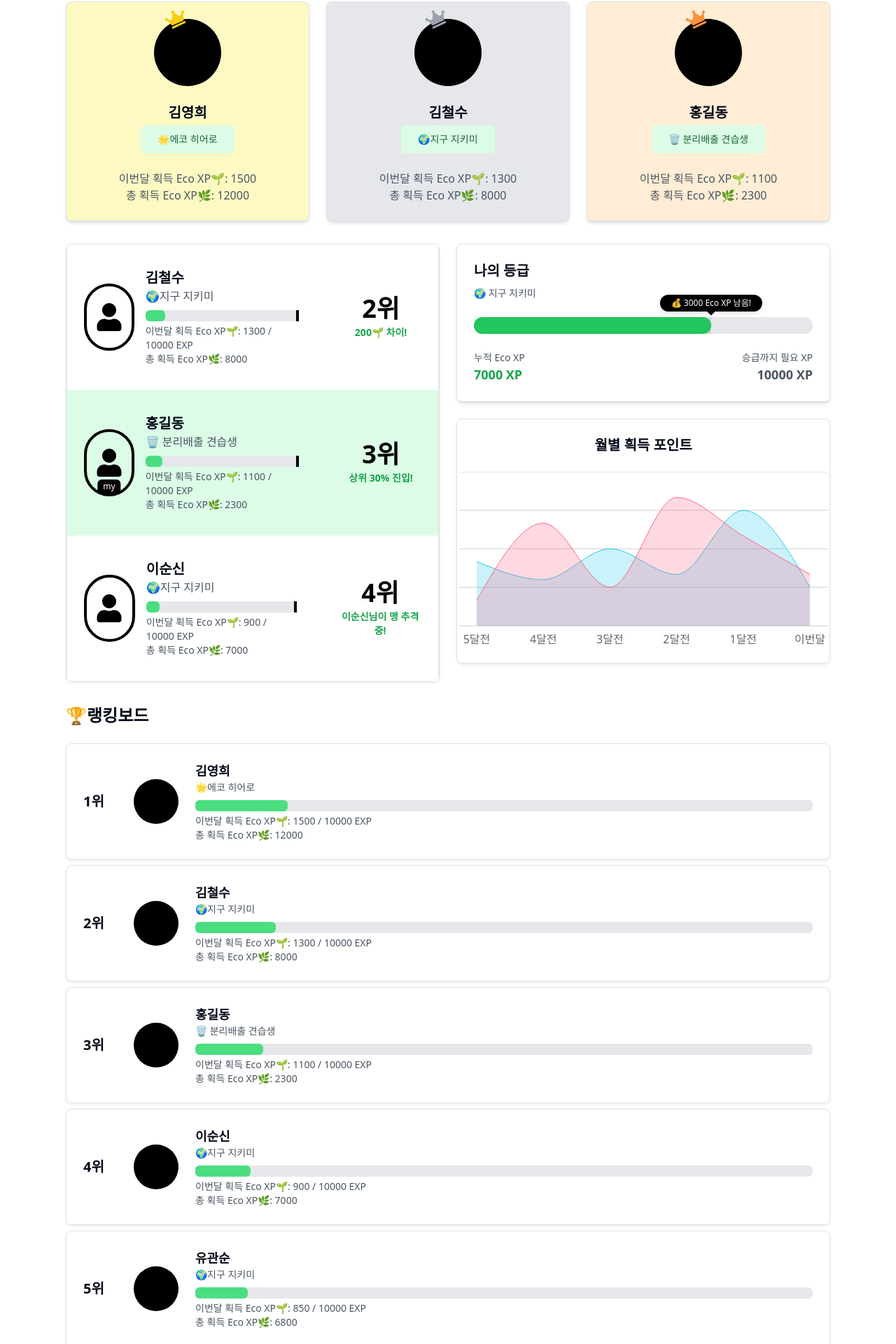
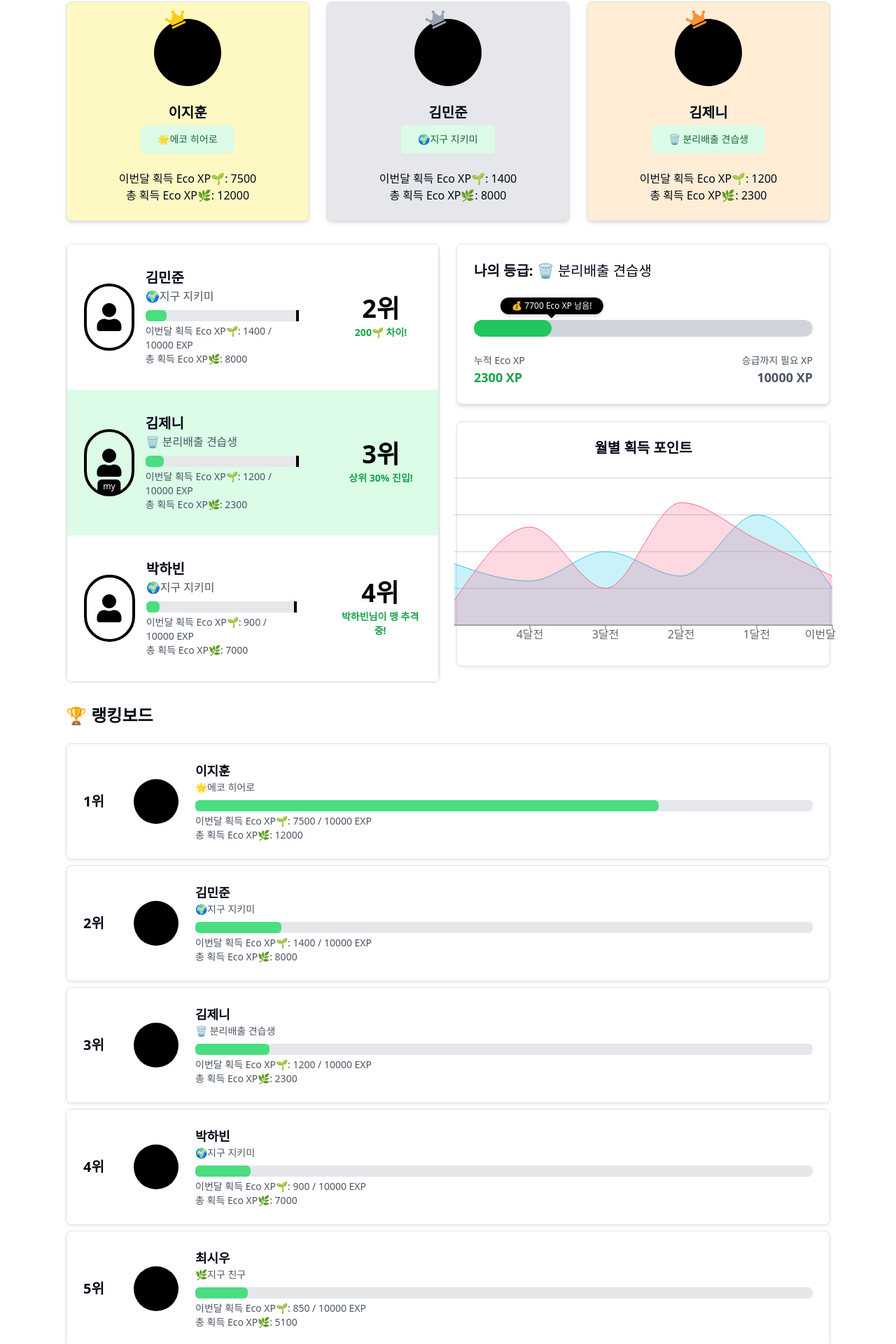
Before and after one commit to TABA7-Sseudam/SseuDam, a React (Vite) app: page /ranking in a window 1280 px wide. Shown: the part 193-2113 px from the top of the page at 70% size. Built offline with nearby package versions, Linux system fonts and the light colour scheme.

Commit message:
랭킹 컴포넌트 리팩토링: UI/데이터 로직 분리, 더미 데이터 적용, 동적 랭킹 표시 구현

```diff
--- a/package.json
+++ b/package.json
@@ -18,7 +18,7 @@
     "@radix-ui/react-icons": "^1.3.2",
     "@radix-ui/react-navigation-menu": "^1.1.4",
     "@radix-ui/react-slot": "^1.1.1",
-    "axios": "^1.6.7",
+    "axios": "^1.7.9",
     "bootstrap": "^5.3.3",
     "bootstrap-icons": "^1.11.3",
     "class-variance-authority": "^0.7.1",
--- a/src/components/ranking/Ranking.tsx
+++ b/src/components/ranking/Ranking.tsx
@@ -1,29 +1,28 @@
+// src/components/ranking/Ranking.tsx
 import { useState, useEffect } from "react"
 import { useNavigate } from "react-router-dom"
 import { Card } from "@/components/ui/card"
 import { Button } from "@/components/ui/button"
 import { FaCrown, FaUser } from "react-icons/fa"
 import { Area, AreaChart, CartesianGrid, XAxis, Tooltip } from "recharts"
-import { users } from "@/components/ranking/Ranking_user"
+import { fetchUsers, fetchChartData, User, ChartData } from "@/components/ranking/Ranking_user"
 import 'bootstrap-icons/font/bootstrap-icons.css'
-import { Tooltip as BootstrapTooltip } from "bootstrap"
 import Dropdown from 'react-bootstrap/Dropdown'
 
-
-// 차트 데이터
-const chartData = [
-  { month: "5달전", 사용자: 100, 주민평균: 250 },
-  { month: "4달전", 사용자: 400, 주민평균: 180 },
-  { month: "3달전", 사용자: 150, 주민평균: 300 },
-  { month: "2달전", 사용자: 500, 주민평균: 200 },
-  { month: "1달전", 사용자: 350, 주민평균: 450 },
-  { month: "이번달", 사용자: 200, 주민평균: 150 }
-]
-
-// UserCard Props 타입 정의
-interface UserCardProps {
+// 📝 UserCard 컴포넌트 정의
+const UserCard = ({
+  name,
+  grade,
+  xp,
+  message,
+  rank,
+  rankDifference,
+  highlight = false,
+  isFirst = false,
+  isLast = false
+}: {
   name: string
-  title: string
+  grade: string
   xp: number
   message: string
   rank: string
@@ -31,25 +30,13 @@ interface UserCardProps {
   highlight?: boolean
   isFirst?: boolean
   isLast?: boolean
-}
-
-// 개별 사용자 카드 컴포넌트
-const UserCard = ({
-  name,
-  title,
-  xp,
-  message,
-  rank,
-  rankDifference,
-  highlight = false,
-  isFirst = false,
-  isLast = false
-}: UserCardProps) => {
-  const borderClasses =
-    `${isFirst ? 'rounded-t-lg border-t border-l border-r' : ''}
+}) => {
+  const borderClasses = `
+    ${isFirst ? 'rounded-t-lg border-t border-l border-r' : ''}
     ${isLast ? 'rounded-b-lg border-b border-l border-r' : ''}
     ${!isFirst && !isLast ? 'border-l border-r' : ''}
-    ${highlight ? 'bg-green-100' : 'bg-white'}`
+    ${highlight ? 'bg-green-100' : 'bg-white'}
+  `
 
   return (
     <div className={`p-4 flex flex-col justify-center flex-1 ${borderClasses}`}>
@@ -64,7 +51,7 @@ const UserCard = ({
         </div>
         <div className="flex-grow relative pr-20">
           <h2 className="text-xl font-bold">{name}</h2>
-          <p className="text-gray-600">{title}</p>
+          <p className="text-gray-600">{grade}</p>
           <div className="w-[120%] bg-gray-200 h-4 rounded mt-2 mb-1 relative">
             <div className="bg-green-400 h-4 rounded" style={{ width: `${(xp / 10000) * 100}%` }}></div>
             <div className="absolute top-0 right-0 h-full border-l-4 border-black"></div>
@@ -81,20 +68,20 @@ const UserCard = ({
   )
 }
 
-// 등급표 컴포넌트
-const EcoProgressBar = () => {
-  const userPoints = 7000
+// 📝 등급표 컴포넌트
+const EcoProgressBar = ({ totalXP, grade }: { totalXP: number, grade: string }) => {
   const levelUpPoints = 10000
-  const progressPercentage = (userPoints / levelUpPoints) * 100
-  const remainingPoints = levelUpPoints - userPoints
+  const progressPercentage = (totalXP / levelUpPoints) * 100
+  const remainingPoints = levelUpPoints - totalXP
 
   return (
     <Card className="p-6 bg-white rounded-lg shadow-md relative w-full">
-      <h2 className="text-xl font-bold mb-2">나의 등급</h2>
-      <p className="text-sm text-gray-600 mb-4">🌍 지구 지키미</p>
-      <div className="relative w-full h-6 bg-gray-300 rounded-full overflow-visible">
+      <h2 className="text-xl font-bold mb-2">
+        나의 등급: <span className="font-normal">{grade}</span>
+      </h2>
+      <br />
+      <div className="mt-4 relative w-full h-6 bg-gray-300 rounded-full overflow-visible">
         <div className="h-full bg-green-500 rounded-full" style={{ width: `${progressPercentage}%` }}></div>
-        <div className="h-full bg-gray-200 absolute top-0 right-0 rounded-r-full" style={{ width: `${100 - progressPercentage}%` }}></div>
         <div
           className="absolute -top-8 z-20"
           style={{ left: `${progressPercentage}%`, transform: 'translateX(-50%)' }}
@@ -108,7 +95,7 @@ const EcoProgressBar = () => {
       <div className="flex justify-between mt-4">
         <div className="text-left">
           <p className="text-sm text-gray-600">누적 Eco XP</p>
-          <p className="text-lg font-bold text-green-600">{userPoints} XP</p>
+          <p className="text-lg font-bold text-green-600">{totalXP} XP</p>
         </div>
         <div className="text-right">
           <p className="text-sm text-gray-600">승급까지 필요 XP</p>
@@ -120,78 +107,63 @@ const EcoProgressBar = () => {
 }
 
 export function Ranking() {
-  const [timeFrame, setTimeFrame] = useState("thismonth")
+  const [users, setUsers] = useState<User[]>([])
+  const [chartData, setChartData] = useState<ChartData[]>([])
   const [currentPage, setCurrentPage] = useState(1)
   const navigate = useNavigate()
 
-  // 툴팁 활성화 및 클린업 처리
   useEffect(() => {
-    const tooltipTriggerList = Array.from(document.querySelectorAll('[data-bs-toggle="tooltip"]'))
-    const tooltipList = tooltipTriggerList.map(tooltipTriggerEl => new BootstrapTooltip(tooltipTriggerEl))
-
-    // 컴포넌트 언마운트 시 툴팁 제거
-    return () => {
-      tooltipList.forEach(tooltip => tooltip.dispose())
+    const loadData = async () => {
+      const userData = await fetchUsers()
+      const chartInfo = await fetchChartData()
+      setUsers(userData)
+      setChartData(chartInfo)
     }
+    loadData()
   }, [])
 
-  const handleGuideClick = () => {
-    navigate("/ranking/rank_tier_guide")
-  }
+  const currentUserName = '김제니' // 현재 사용자 설정
+  const currentUser = users.find(u => u.name === currentUserName)
+  const currentIndex = users.findIndex(u => u.name === currentUserName)
 
   const usersPerPage = 10
-  const handlePrevPage = () => {
-    if (currentPage > 1) setCurrentPage(currentPage - 1)
-  }
-  const handleNextPage = () => {
-    if (currentPage < 5) setCurrentPage(currentPage + 1)
-  }
   const currentUsers = users.slice((currentPage - 1) * usersPerPage, currentPage * usersPerPage)
-  const placeholderUsers = Array.from({ length: usersPerPage }, (_, index) => ({
-    rank: (currentPage - 1) * usersPerPage + index + 1,
-    name: "--",
-    title: "--",
-    avatar: "",
-    monthlyPoints: 0,
-    totalPoints: 0
-  }))
-  const displayedUsers = currentUsers.length ? currentUsers : placeholderUsers
-  const topContributors = users.slice(0, 3)
+
+  // 상위 3명 정렬
+  const topContributors = [...users].sort((a, b) => b.monthlyPoints - a.monthlyPoints).slice(0, 3)
+
+  const handlePrevPage = () => { if (currentPage > 1) setCurrentPage(currentPage - 1) }
+  const handleNextPage = () => { if (currentPage < Math.ceil(users.length / usersPerPage)) setCurrentPage(currentPage + 1) }
 
   return (
     <div className="container mx-auto p-6 bg-white">
       <div className="flex justify-between items-center mb-8">
         <h1 className="text-3xl font-bold flex items-center gap-2">
-        🏅대림 1동 분리수거 랭킹
-
-          {/* 아이콘 버튼 수정: 크기, 색상, 툴팁 */}
+          🏅대림 1동 분리수거 랭킹
           <button
             type="button"
-            className="btn btn-link p-0 ml-2 text-primary"  // 파란색 아이콘 적용
-            onClick={handleGuideClick}
+            className="btn btn-link p-0 ml-2 text-primary"
+            onClick={() => navigate("/ranking/rank_tier_guide")}
             data-bs-toggle="tooltip"
-            data-bs-placement="right"
             title="랭킹 & 등급 알아보기"
           >
-            <i className="bi bi-question-circle-fill fs-2"></i>  {/* 크기 조정 (fs-2) */}
+            <i className="bi bi-question-circle-fill fs-2"></i>
           </button>
         </h1>
 
-        {/* 드롭다운 */}
         <Dropdown>
           <Dropdown.Toggle variant="secondary" id="dropdown-basic" style={{ minWidth: '150px' }}>
-            {timeFrame === "thismonth" ? "공주 아파트" : timeFrame === "lastmonth" ? "왕자 아파트" : "종합 랭킹"}
+            공주 아파트
           </Dropdown.Toggle>
-
           <Dropdown.Menu>
-            <Dropdown.Item onClick={() => setTimeFrame("thismonth")}>공주 아파트</Dropdown.Item>
-            <Dropdown.Item onClick={() => setTimeFrame("lastmonth")}>왕자 아파트</Dropdown.Item>
-            <Dropdown.Item onClick={() => setTimeFrame("total")}>종합 랭킹</Dropdown.Item>
+            <Dropdown.Item>공주 아파트</Dropdown.Item>
+            <Dropdown.Item>왕자 아파트</Dropdown.Item>
+            <Dropdown.Item>종합 랭킹</Dropdown.Item>
           </Dropdown.Menu>
         </Dropdown>
-        </div>
+      </div>
 
-
+      {/* 상위 3명 카드 */}
       <div className="grid grid-cols-1 md:grid-cols-3 gap-6">
         {topContributors.map((user, index) => (
           <Card key={index} className={`p-6 text-center shadow-md ${user.bgColor}`}>
@@ -201,30 +173,24 @@ export function Ranking() {
               </div>
             </div>
             <h2 className="text-xl font-bold mb-1">{user.name}</h2>
-            <Button variant="secondary" className="mb-4 bg-green-100 text-green-800">{user.title}</Button>
-            <div className="text-gray-600">
-              <p>이번달 획득 Eco XP🌱: {user.monthlyPoints}</p>
-              <p>총 획득 Eco XP🌿: {user.totalPoints}</p>
-            </div>
+            <Button variant="secondary" className="mb-4 bg-green-100 text-green-800">{user.grade}</Button>
+            <p>이번달 획득 Eco XP🌱: {user.monthlyPoints}</p>
+            <p>총 획득 Eco XP🌿: {user.totalPoints}</p>
           </Card>
         ))}
       </div>
+
+      {/* 사용자 순위 카드 */}
       <div className="mt-8 grid grid-cols-1 md:grid-cols-2 gap-6 items-stretch">
         <Card className="p-0 overflow-hidden border border-gray-300 rounded-lg flex flex-col h-full">
-          {users.slice(1, 4).map((user) => {
-            const currentUserName = '홍길동'
-            const currentUser = users.find(u => u.name === currentUserName)
-            const currentIndex = users.findIndex(u => u.name === currentUserName)
+          {users.slice(1, 4).map(user => {
             const userIndex = users.findIndex(u => u.name === user.name)
-
             let rankDifference = ''
 
             if (user.name === currentUserName) {
-              const percentage = ((currentIndex + 1) / users.length) * 100
-              rankDifference = `상위 ${Math.round(percentage)}% 진입!`
+              rankDifference = `상위 ${Math.round(((currentIndex + 1) / users.length) * 100)}% 진입!`
             } else if (userIndex < currentIndex) {
-              const xpDifference = user.monthlyPoints - (currentUser?.monthlyPoints || 0)
-              rankDifference = `${xpDifference}🌱 차이!`
+              rankDifference = `${user.monthlyPoints - (currentUser?.monthlyPoints || 0)}🌱 차이!`
             } else if (userIndex > currentIndex) {
               rankDifference = `${user.name}님이 맹 추격중!`
             }
@@ -233,35 +199,29 @@ export function Ranking() {
               <UserCard
                 key={user.rank}
                 name={user.name}
-                title={user.title}
+                grade={user.grade}
                 xp={user.monthlyPoints}
                 message={`총 획득 Eco XP🌿: ${user.totalPoints}`}
                 rank={`${user.rank}위`}
                 rankDifference={rankDifference}
-                isFirst={userIndex === 0}
                 highlight={user.name === currentUserName}
-                isLast={userIndex === users.length - 1}
               />
             )
           })}
         </Card>
+
+        {/* 나의 등급 및 차트 */}
         <div className="flex flex-col gap-6">
-          <EcoProgressBar />
+          {currentUser && (
+            <EcoProgressBar totalXP={currentUser.totalPoints} grade={currentUser.grade} />
+          )}
           <Card className="p-6 h-[350px] flex justify-center items-center">
             <div>
-              <h2 className="text-xl font-bold mb-4 text-center">월별 흭득 포인트</h2>
-              <AreaChart width={550} height={250} data={chartData} margin={{ left: 12, right: 12 }}>
+              <h2 className="text-xl font-bold mb-4 text-center">월별 획득 포인트</h2>
+              <AreaChart width={550} height={250} data={chartData}>
                 <CartesianGrid vertical={false} />
-                <XAxis
-                  dataKey="month"
-                  tickLine={false}
-                  axisLine={false}
-                  tickMargin={8}
-                  padding={{ left: 25, right: 25 }}
-                  interval={0}
-                  tickFormatter={(value) => (/[가-힣]/.test(value) ? value.slice(0, 3) : value.substring(0, 3))}
-                />
-                <Tooltip cursor={false} />
+                <XAxis dataKey="month" />
+                <Tooltip />
                 <Area dataKey="주민평균" type="monotone" fill="rgba(34, 202, 236, 0.4)" stroke="rgb(34, 202, 236)" />
                 <Area dataKey="사용자" type="monotone" fill="rgba(255, 99, 132, 0.4)" stroke="rgb(255, 99, 132)" />
               </AreaChart>
@@ -269,15 +229,17 @@ export function Ranking() {
           </Card>
         </div>
       </div>
+
+      {/* 🏆 랭킹보드 섹션 */}
       <div className="mt-8">
-        <h2 className="text-2xl font-bold mb-4">🏆랭킹보드</h2>
-        {displayedUsers.map((user) => (
+        <h2 className="text-2xl font-bold mb-4">🏆 랭킹보드</h2>
+        {currentUsers.map(user => (
           <Card key={user.rank} className="flex items-center p-4 mb-2 shadow-sm">
             <span className="text-xl font-bold w-12">{user.rank}위</span>
             <div className="w-16 h-16 bg-black rounded-full mx-4"></div>
             <div className="flex-grow">
               <h3 className="text-lg font-semibold">{user.name}</h3>
-              <p className="text-sm text-gray-600">{user.title}</p>
+              <p className="text-sm text-gray-600">{user.grade}</p>
               <div className="w-full bg-gray-200 h-4 rounded mt-2 mb-1">
                 <div className="bg-green-400 h-4 rounded" style={{ width: `${(user.monthlyPoints / 10000) * 100}%` }}></div>
               </div>
@@ -286,22 +248,20 @@ export function Ranking() {
             </div>
           </Card>
         ))}
+
+        {/* 페이지네이션 */}
         <div className="flex justify-center mt-4">
-          <Button onClick={handlePrevPage} disabled={currentPage === 1} className="mx-2 bg-black text-white">
-            이전
-          </Button>
-          {[1, 2, 3, 4, 5].map((page) => (
+          <Button onClick={handlePrevPage} disabled={currentPage === 1} className="mx-2 bg-black text-white">이전</Button>
+          {[...Array(Math.ceil(users.length / usersPerPage)).keys()].map(page => (
             <Button
-              key={page}
-              onClick={() => setCurrentPage(page)}
-              className={currentPage === page ? "bg-black text-white mx-1" : "bg-white border border-black text-black mx-1"}
+              key={page + 1}
+              onClick={() => setCurrentPage(page + 1)}
+              className={currentPage === (page + 1) ? "bg-black text-white mx-1" : "bg-white border border-black text-black mx-1"}
             >
-              {page}
+              {page + 1}
             </Button>
           ))}
-          <Button onClick={handleNextPage} disabled={currentPage === 5} className="mx-2 bg-black text-white">
-            다음
-          </Button>
+          <Button onClick={handleNextPage} disabled={currentPage >= Math.ceil(users.length / usersPerPage)} className="mx-2 bg-black text-white">다음</Button>
         </div>
       </div>
     </div>
--- a/src/components/ranking/Ranking_user.tsx
+++ b/src/components/ranking/Ranking_user.tsx
@@ -1,78 +1,64 @@
-export const users = [
-  {
-    rank: 1,
-    name: "김영희",
-    title: "🌟에코 히어로",
-    bgColor: "bg-yellow-100",
-    crownColor: "text-yellow-400",
-    monthlyPoints: 1500,
-    totalPoints: 12000,
-  },
-  {
-    rank: 2,
-    name: "김철수",
-    title: "🌍지구 지키미",
-    bgColor: "bg-gray-200",
-    crownColor: "text-gray-400",
-    monthlyPoints: 1300,
-    totalPoints: 8000,
-  },
-  {
-    rank: 3,
-    name: "홍길동",
-    title: "🗑 분리배출 견습생",
-    bgColor: "bg-orange-100",
-    crownColor: "text-orange-400",
-    monthlyPoints: 1100,
-    totalPoints: 2300,
-  },
-  {
-    rank: 4,
-    name: "이순신",
-    title: "🌍지구 지키미",
-    monthlyPoints: 900,
-    totalPoints: 7000,
-  },
-  {
-    rank: 5,
-    name: "유관순",
-    title: "🌍지구 지키미",
-    monthlyPoints: 850,
-    totalPoints: 6800,
-  },
-  {
-    rank: 6,
-    name: "안중근",
-    title: "🌍지구 지키미",
-    monthlyPoints: 800,
-    totalPoints: 6700,
-  },
-  {
-    rank: 7,
-    name: "장영실",
-    title: "🌍지구 지키미",
-    monthlyPoints: 750,
-    totalPoints: 6600,
-  },
-  {
-    rank: 8,
-    name: "세종대왕",
-    title: "🌍지구 지키미",
-    monthlyPoints: 700,
-    totalPoints: 6500,
-  },
-  {
-    rank: 9,
-    name: "신사임당",
-    title: "🌍지구 지키미",
-    monthlyPoints: 650,
-    totalPoints: 6400,
-  },
-  {
-    rank: 10,
-    name: "율곡이이",
-    title: "🌍지구 지키미",
-    monthlyPoints: 600,
-    totalPoints: 6300,
-  },
+// src/components/ranking/Ranking_user.tsx
+import axios from 'axios'
+
+// 📝 User 데이터 타입 정의
+export interface User {
+  rank: number
+  name: string
+  grade: string
+  monthlyPoints: number
+  totalPoints: number
+  bgColor?: string
+  crownColor?: string
+}
+
+// 📝 차트 데이터 타입 정의
+export interface ChartData {
+  month: string
+  사용자: number
+  주민평균: number
+}
+
+// ✅ 더미 사용자 데이터 (API 연동 전 사용)
+export const users: User[] = [
+  { rank: 1, name: "이지훈", grade: "🌟에코 히어로", bgColor: "bg-yellow-100", crownColor: "text-yellow-400", monthlyPoints: 7500, totalPoints: 12000 },
+  { rank: 2, name: "김민준", grade: "🌍지구 지키미", bgColor: "bg-gray-200", crownColor: "text-gray-400", monthlyPoints: 1400, totalPoints: 8000 },
+  { rank: 3, name: "김제니", grade: "🗑 분리배출 견습생", bgColor: "bg-orange-100", crownColor: "text-orange-400", monthlyPoints: 1200, totalPoints: 2300 },
+  { rank: 4, name: "박하빈", grade: "🌍지구 지키미", monthlyPoints: 900, totalPoints: 7000 },
+  { rank: 5, name: "최시우", grade: "🌿지구 친구", monthlyPoints: 850, totalPoints: 5100 },
+  { rank: 6, name: "안도윤", grade: "🌿지구 친구", monthlyPoints: 800, totalPoints: 4500 },
+  { rank: 7, name: "정하은", grade: "🌍지구 지키미", monthlyPoints: 750, totalPoints: 6600 },
+  { rank: 8, name: "김채원", grade: "🌍지구 지키미", monthlyPoints: 700, totalPoints: 6500 },
+  { rank: 9, name: "박민서", grade: "🌿지구 친구", monthlyPoints: 650, totalPoints: 3200 },
+  { rank: 10, name: "이예은", grade: "💀환경 테러범", monthlyPoints: 600, totalPoints: 950 }
 ]
+
+// ✅ 더미 차트 데이터 (변경 없음)
+export const chartData: ChartData[] = [
+  { month: "5달전", 사용자: 100, 주민평균: 250 },
+  { month: "4달전", 사용자: 400, 주민평균: 180 },
+  { month: "3달전", 사용자: 150, 주민평균: 300 },
+  { month: "2달전", 사용자: 500, 주민평균: 200 },
+  { month: "1달전", 사용자: 350, 주민평균: 450 },
+  { month: "이번달", 사용자: 200, 주민평균: 150 }
+]
+
+// ✅ 사용자 데이터 가져오기 함수
+export const fetchUsers = async (): Promise<User[]> => {
+  try {
+    return users // 더미 데이터 반환
+  } catch (error) {
+    console.error("Error fetching users:", error)
+    return users
+  }
+}
+
+// ✅ 차트 데이터 가져오기 함수
+export const fetchChartData = async (): Promise<ChartData[]> => {
+  try {
+    return chartData // 더미 데이터 반환
+  } catch (error) {
+    console.error("Error fetching chart data:", error)
+    return chartData
+  }
+}
```
Also changed, not shown: 1 other file (tests, documents, lock files or other folders).
